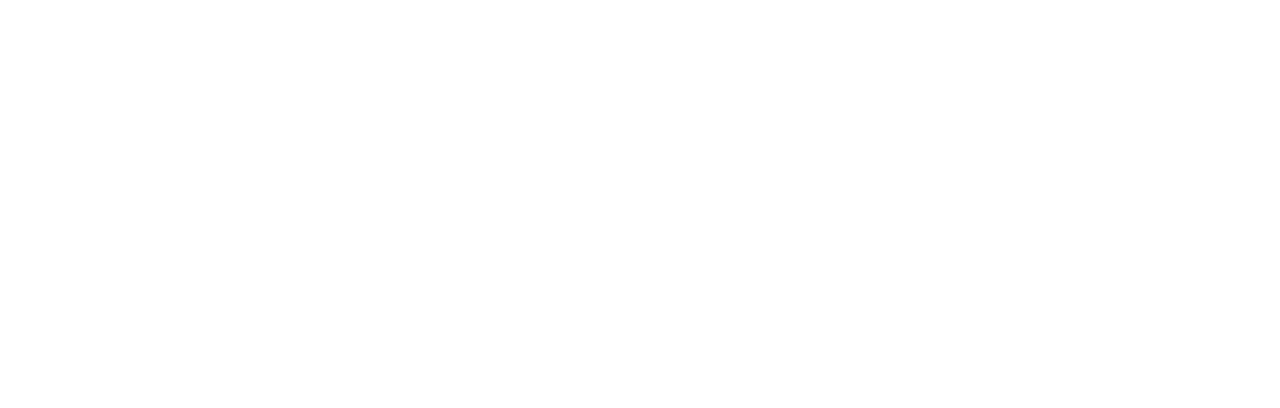
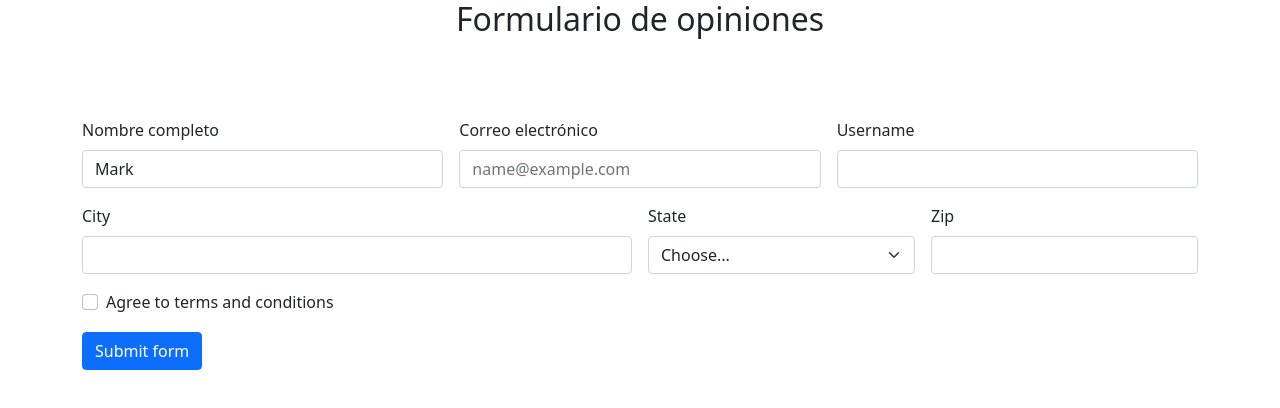
Before and after one commit to PaulaTaborda7/Taller-clase-bootstrap, a plain HTML site: page index.html in a window 1280 px wide. Drawn offline with nearby package versions, Linux system fonts and the light colour scheme.

Commit message:
Primer cambio del formulario

```diff
--- a/index.html
+++ b/index.html
@@ -30,6 +30,72 @@
 
         <!-- Formulario -->
 
+        <h2 class="text-center">Formulario de opiniones</h2>
+        <br><br><br>
+        <form class="row g-3 needs-validation" novalidate>
+          <div class="col-md-4">
+            <label for="validationCustom01" class="form-label">Nombre completo</label>
+            <input type="text" class="form-control" id="validationCustom01" value="Mark" required>
+            <div class="valid-feedback">
+              Looks good!
+            </div>
+          </div>
+          <div class="col-md-4">
+            <label for="validationCustom02" class="form-label">Correo electrónico</label>
+            <input type="email" class="form-control" id="validationCustom02" placeholder="name@example.com">
+            <div class="valid-feedback">
+              Looks good!
+            </div>
+          </div>
+
+          <div class="col-md-4">
+            <label for="validationCustomUsername" class="form-label">Username</label>
+            <input type="text" class="form-control" id="validationCustomUsername" aria-describedby="inputGroupPrepend" required>
+            <div class="invalid-feedback">
+              Please choose a username.
+            </div>
+          </div>
+          <div class="col-md-6">
+            <label for="validationCustom03" class="form-label">City</label>
+            <input type="text" class="form-control" id="validationCustom03" required>
+            <div class="invalid-feedback">
+              Please provide a valid city.
+            </div>
+          </div>
+          <div class="col-md-3">
+            <label for="validationCustom04" class="form-label">State</label>
+            <select class="form-select" id="validationCustom04" required>
+              <option selected disabled value="">Choose...</option>
+              <option>...</option>
+            </select>
+            <div class="invalid-feedback">
+              Please select a valid state.
+            </div>
+          </div>
+          <div class="col-md-3">
+            <label for="validationCustom05" class="form-label">Zip</label>
+            <input type="text" class="form-control" id="validationCustom05" required>
+            <div class="invalid-feedback">
+              Please provide a valid zip.
+            </div>
+          </div>
+          <div class="col-12">
+            <div class="form-check">
+              <input class="form-check-input" type="checkbox" value="" id="invalidCheck" required>
+              <label class="form-check-label" for="invalidCheck">
+                Agree to terms and conditions
+              </label>
+              <div class="invalid-feedback">
+                You must agree before submitting.
+              </div>
+            </div>
+          </div>
+          <div class="col-12">
+            <button class="btn btn-primary" type="submit">Submit form</button>
+          </div>
+        </form>
+
+
         <!-- Fin formulario -->
 
     </div>
```
